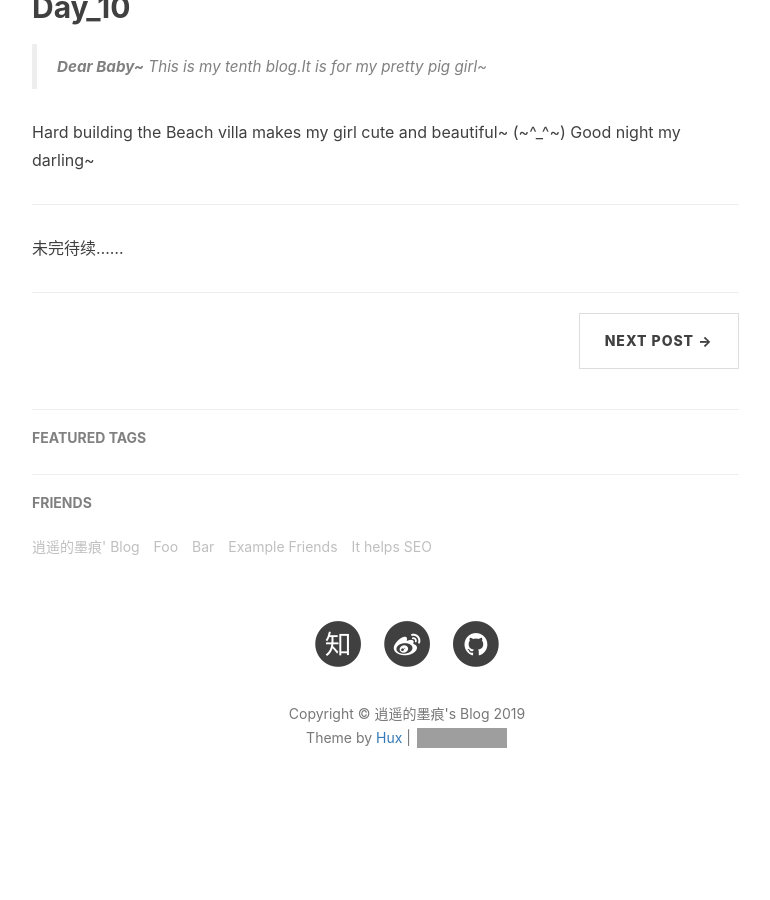
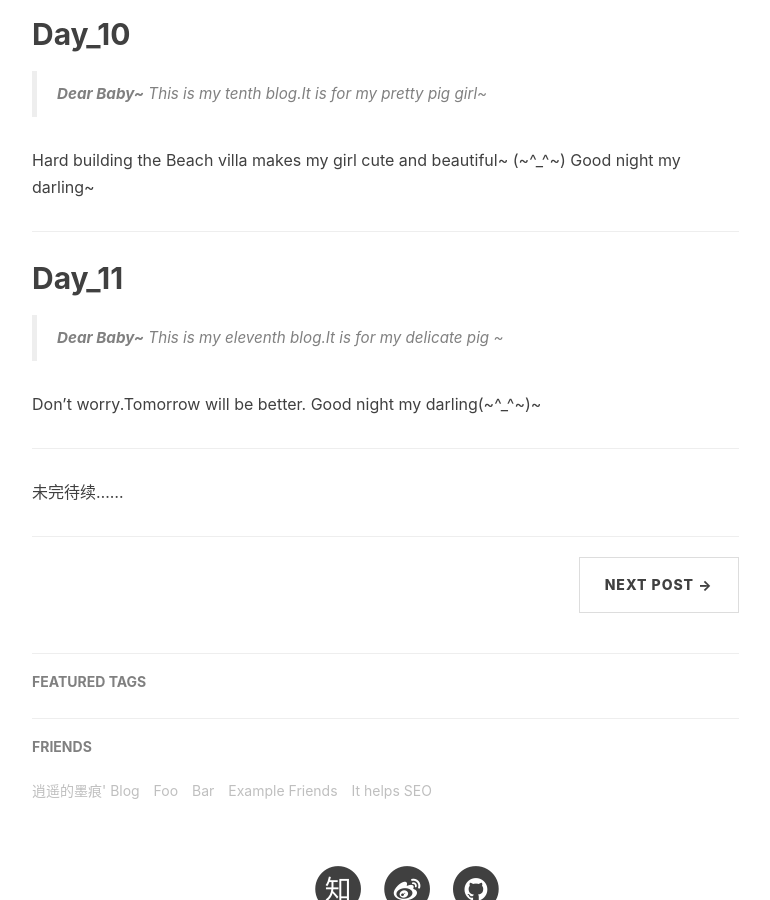
Before and after one commit to Big1ce/Big1ce.github.io, a Jekyll site: the page built from _posts/2019-08-16-good-night.markdown, in a window 1280 px wide and 900 px high, scrolled down 3160 px. Shown: the whole window, without its empty margins (233-1003 px from the left). Built offline with Jekyll 4.4.1, drawn with Linux system fonts in a browser that asks for light colours; nearby versions of some CDN libraries; comment, search, counter and statistics services are not loaded; before the commit the page ends 4002 px from its top, so only the background shows below that; grey boxes are pictures that could not be loaded.

Commit message:
post_day_11

```diff
--- a/_posts/2019-08-16-good-night.markdown
+++ b/_posts/2019-08-16-good-night.markdown
@@ -15,8 +15,18 @@
 
 ## The Day
 
-[Day_1](#Day_1)<br>  [Day_2](#Day_2)<br>  [Day_3](#Day_3)<br>  [Day_4](#Day_4)<br>  [Day_5](#Day_5)<br>  [Day_6](#Day_6)<br>  [Day_7](#Day_7)<br>  [Day_8](#Day_8)<br>  [Day_9](#Day_9)<br>
-  [Day_10](#Day_10)<br>
+[Day_1](#Day_1)<br>
+[Day_2](#Day_2)<br>
+[Day_3](#Day_3)<br>
+[Day_4](#Day_4)<br>
+[Day_5](#Day_5)<br>
+[Day_6](#Day_6)<br>
+[Day_7](#Day_7)<br>
+[Day_8](#Day_8)<br>
+[Day_9](#Day_9)<br>
+[Day_10](#Day_10)<br>
+[Day_11](#Day_11)<br>
+
 
 ---
 <p id = "Day_1"></p>
@@ -128,6 +138,16 @@
 Hard building the Beach villa makes my girl cute and beautiful~ (~^_^~) Good night my darling~
 
 ---
+<p id = "Day_11"></p>
+## Day_11
+
+
+> **Dear Baby~** This is my eleventh blog.It is for my delicate pig ~
+
+
+Don't worry.Tomorrow will be better. Good night my darling(~^_^~)~
+
+---
 
 
 
```
